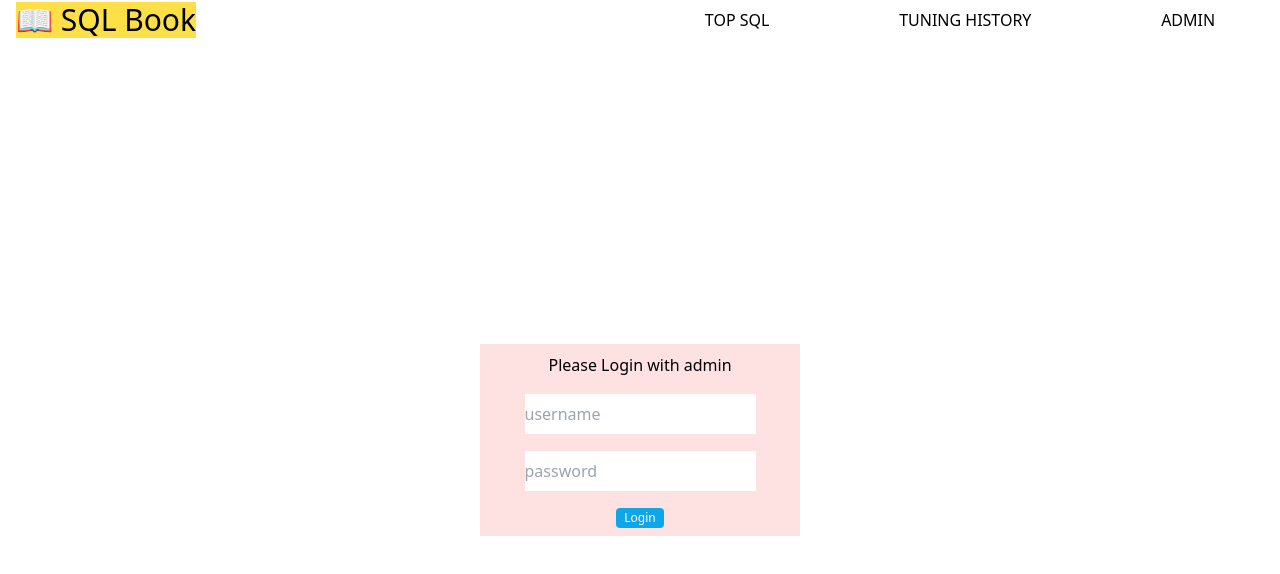
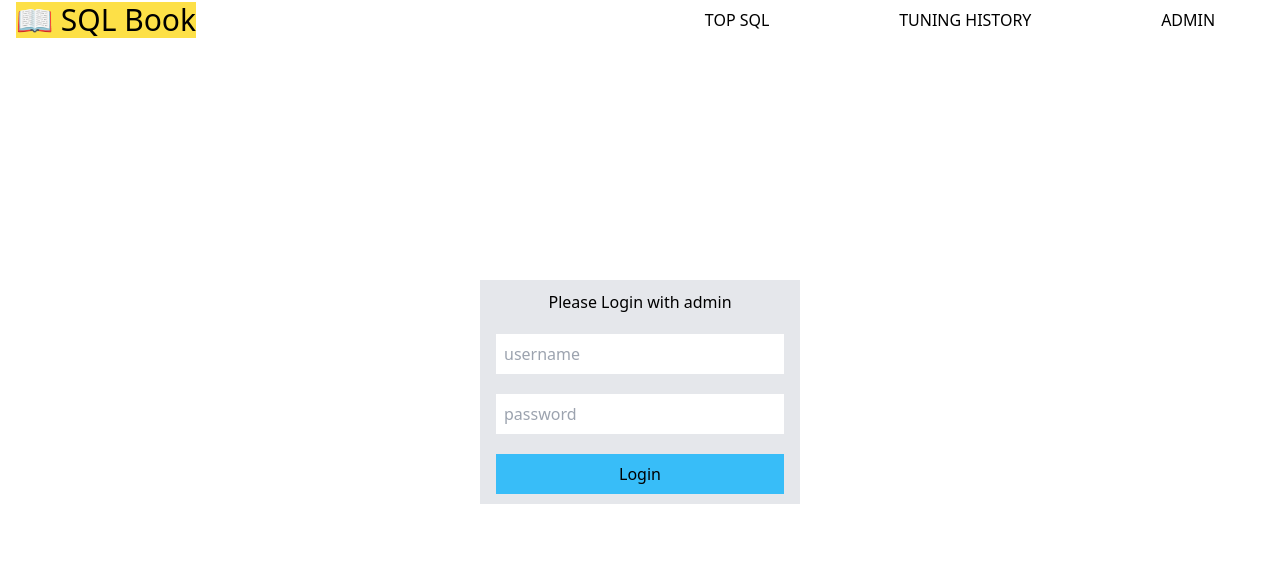
Before and after one commit to devgony/sqlbook, a Next.js app in the folder packages/client/: page /admin in a window 1280 px wide. Shown: the top 574 px of the page. Built offline with nearby package versions, Linux system fonts and the light colour scheme.

Commit message:
[client]fix: corrent arrangement

```diff
--- a/packages/client/components/Login.tsx
+++ b/packages/client/components/Login.tsx
@@ -51,21 +51,21 @@ const Login: NextPage = () => {
   return (
     <section className="h-full flex justify-center items-center">
       <form
-        className="flex flex-col h-48 w-80 bg-red-100 items-center justify-around"
+        className="mb-24 flex flex-col h-56 w-80 bg-gray-200 px-4 justify-around"
         onSubmit={handleSubmit(onSubmit)}
       >
-        <h1>Please Login with admin</h1>
+        <h1 className="text-center">Please Login with admin</h1>
         <input
-          className="h-10"
+          className="h-10 pl-2"
           placeholder="username"
           {...register('username')}
         />
         <input
-          className="h-10"
+          className="h-10 pl-2"
           placeholder="password"
           {...register('password')}
         />
-        <button className="btn">Login</button>
+        <button className="bg-sky-400 py-2">Login</button>
       </form>
     </section>
   );
--- a/packages/client/pages/admin.tsx
+++ b/packages/client/pages/admin.tsx
@@ -191,7 +191,7 @@ const AdminBody = () => {
       <div className="flex flex-col h-96 items-center text-sm">
         <form
           onSubmit={handleSubmit(onSubmit)}
-          className="w-full bg-red-100 grid text-center gap-0.5 grid-cols-[20px,13%,15%,13%,13%,13%,13%,60px,60px] justify-center"
+          className="w-full py-4 bg-gray-200 grid text-center gap-0.5 grid-cols-[20px,13%,15%,13%,13%,13%,13%,60px,60px] justify-center"
         >
           <span />
           <span>NAME</span>
@@ -217,7 +217,7 @@ const AdminBody = () => {
               <input name="password" value={db.password} readOnly={true} />
               <button
                 type="button"
-                className="btn"
+                className="px-2 py-0.5 text-white rounded text-xs bg-red-500"
                 onClick={() => runDeleteDb(db.name)}
               >
                 Delete
@@ -243,7 +243,8 @@ const AdminBody = () => {
               <button
                 onClick={() => { }}
                 // todo - handle lazy tailwind
-                className={`btn ${testRequired ? 'bg-gray-400' : ''}`}
+                className={`px-2 py-0.5 text-white rounded text-xs ${testRequired ? 'bg-gray-400' : 'bg-green-700'
+                  }`}
                 disabled={testRequired}
                 type="submit"
               >
--- a/packages/client/pages/top-sql.tsx
+++ b/packages/client/pages/top-sql.tsx
@@ -120,7 +120,7 @@ const SqlList: NextPage = () => {
     FindTopSqlsQueryVariables
   >(FIND_TOP_SQLS);
 
-  const onCompletedTunings = (data: CreateTuningsMutation) => {
+  const onCompletedCreateTunings = (data: CreateTuningsMutation) => {
     alert('added!');
     // const { type, elapsedTimeMin, bufferGetMin, take, module } = getValues();
     // const min =
@@ -139,7 +139,7 @@ const SqlList: NextPage = () => {
   const [createTunings, { data: dataTungins, error: errorTunings }] =
     useMutation<CreateTuningsMutation, CreateTuningsMutationVariables>(
       CREATE_TUNINGS,
-      { onCompleted: onCompletedTunings },
+      { onCompleted: onCompletedCreateTunings },
     );
   const columns = useMemo(
     () => headers.map(v => ({ Header: v, accessor: v })),
@@ -222,6 +222,7 @@ const SqlList: NextPage = () => {
       alert('please select rows first');
       return;
     }
+
     let tunings: TuningInput[] = topSqls.map(topSql => {
       let { __typename, ...tuning } = topSql;
       return tuning;
@@ -230,10 +231,9 @@ const SqlList: NextPage = () => {
   };
 
   return (
-    <form className="mt-10" onSubmit={handleSubmit(onSubmit)}>
-      <h1 className="ml-4 text-xl">TOP SQL List</h1>
-      {/* <label htmlFor="db-select">Choose a database:</label> */}
-      <select {...register('targetDb')} id="db-select">
+    <form className="mt-10 ml-2" onSubmit={handleSubmit(onSubmit)}>
+      <h1 className="text-xl">TOP SQL List</h1>
+      <select className="text-xl my-2" {...register('targetDb')} id="db-select">
         <option>Choose a database</option>
         {dataFindDbsName?.findDbs.dbs.map(db => (
           <option value={db.name}>{db.name}</option>
@@ -305,7 +305,7 @@ const SqlList: NextPage = () => {
             rowSelection="multiple" // Options - allows click selection of rows
             ref={gridRef}
             onSelectionChanged={onSelectionChanged}
-            // onCellClicked={cellClickedListener} // Optional - registering for Grid Event
+          // onCellClicked={cellClickedListener} // Optional - registering for Grid Event
           />
         </div>
       </div>
```
